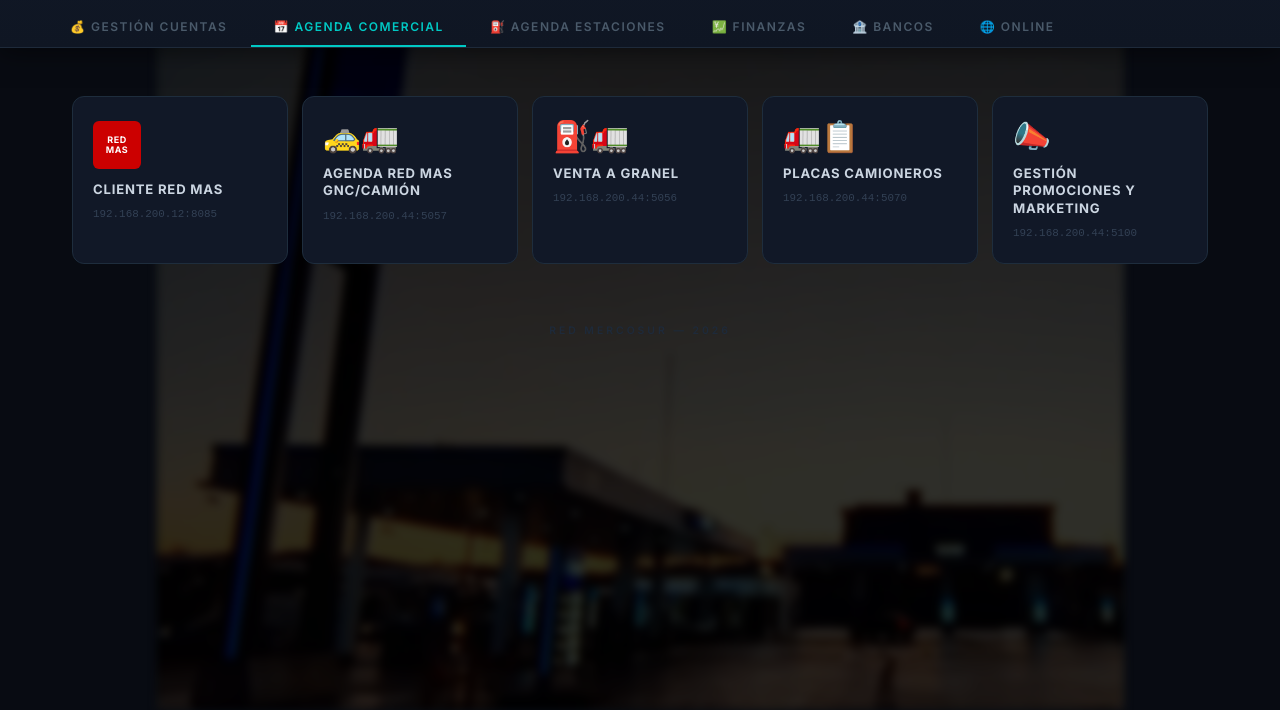
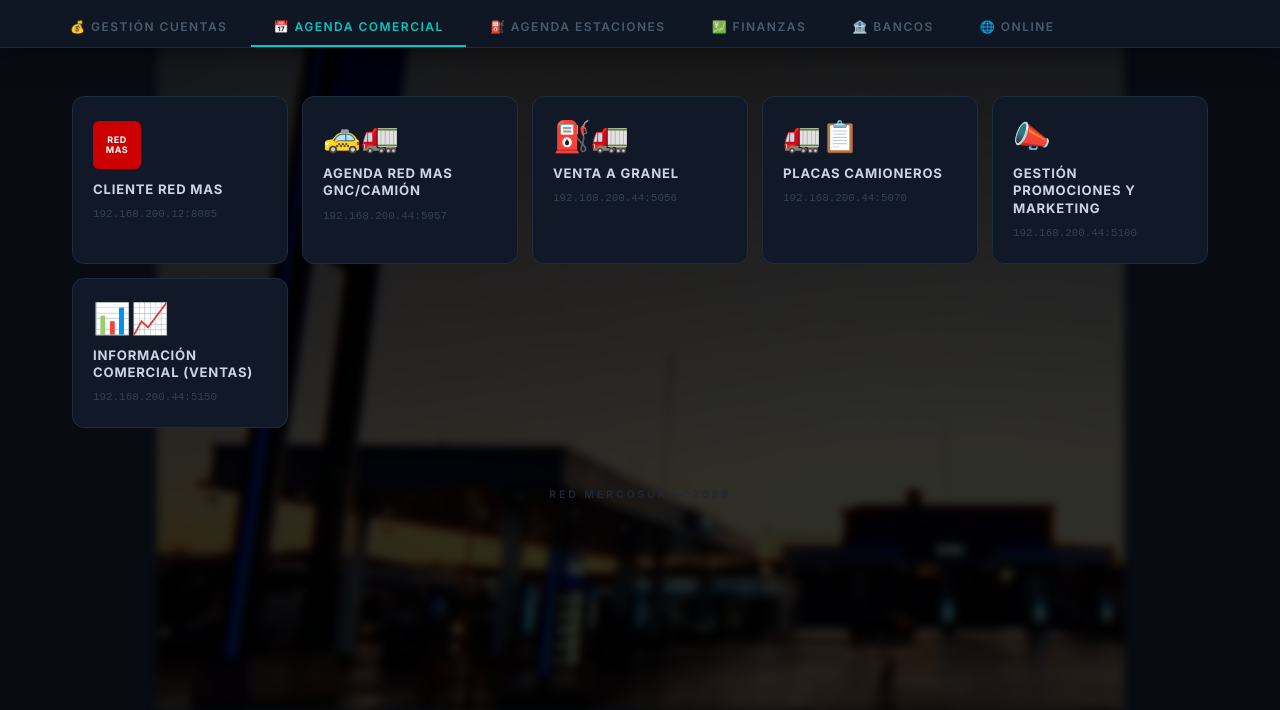
Before and after one commit to evillarrumaos/MENU-RUMAOS, a plain HTML site: page index.html in a window 1280 px wide. Both pictures are taken after a click on the element "📅 AGENDA COMERCIAL". Shown: the part 90-800 px from the top of the page. Drawn offline with Linux system fonts and the light colour scheme.

Commit message:
Agregar Informacion Comercial (Ventas) en Agenda Comercial (5150)
Co-Authored-By: Claude Sonnet 4.6 <noreply@anthropic.com>

```diff
--- a/index.html
+++ b/index.html
@@ -459,6 +459,12 @@
         <div class="card-url">192.168.200.44:5100</div>
       </a>
 
+      <a class="card" href="http://192.168.200.44:5150" target="_blank">
+        <div class="card-icon">📊📈</div>
+        <div class="card-title">Información Comercial (Ventas)</div>
+        <div class="card-url">192.168.200.44:5150</div>
+      </a>
+
     </div>
   </div>
 
```
